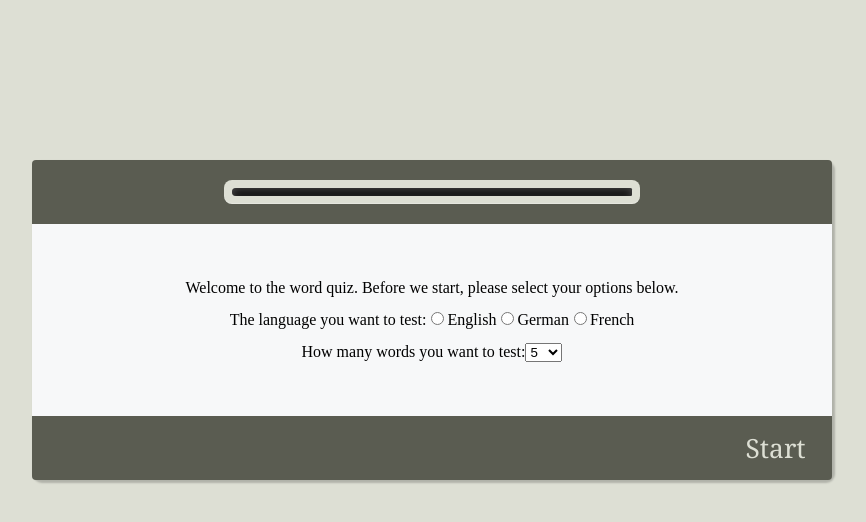
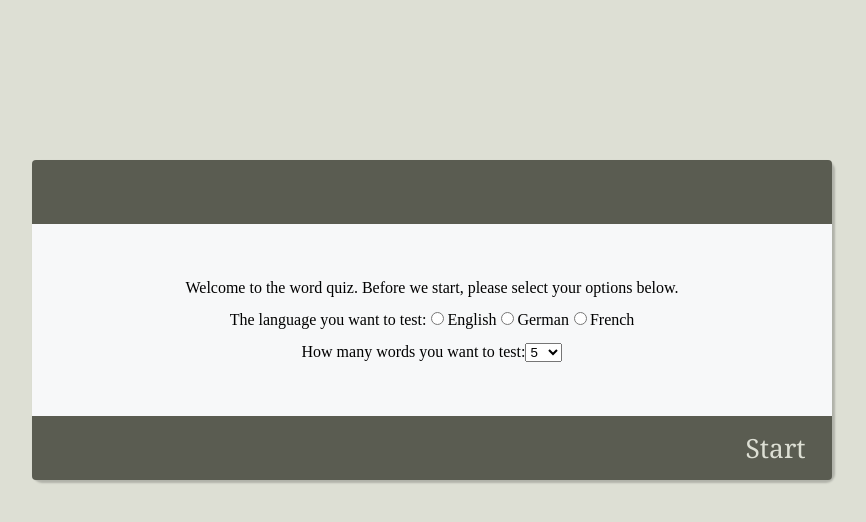
Before and after one commit to HoriaSimu/word-quiz, a React app: page / in a window 1280 px wide. Shown: the whole page, without its empty margins (208-1074 px from the left). Built offline with nearby package versions, Linux system fonts and the light colour scheme; a web font is replaced by a local one.

Commit message:
Lots of fixes and improvements. Quiz is now working from start to end.

```diff
--- a/app.js
+++ b/app.js
@@ -20,13 +20,16 @@ function checkWords(a,b) {
 
 class Header extends React.Component {
   render()  {
-    let progress = this.props.currentWindow * 10;
+    let progress = (this.props.currentWindow / this.props.maxCounter) * 100;
 
     return (
       <div id="progressDiv">
-        <div id="progressBar">
-          <span style={{width: progress + "%"}}></span>
-        </div>
+        {this.props.currentWindow !== "start" &&
+         this.props.currentWindow !== "end" &&
+            <div id="progressBar">
+              <span style={{width: progress + "%"}}></span>
+            </div>
+        }
       </div>
     );
   }
@@ -34,7 +37,7 @@ class Header extends React.Component {
 
 class Image extends React.Component {
   render() {
-    let path = "url('img/" + this.props.currentWindow + ".png')";
+    let path = "url('img/" + this.props.imageID + ".png')";
 
     return (
       <div id="imageDiv" style={{display: "inline-block",
@@ -102,7 +105,8 @@ class Footer extends React.Component {
         {this.props.answerStatus !== "correct" && <a id="checkAnswerButton" onClick={this.checkAnswer.bind(this)}>Check answer</a>}
         <a id="skipQuestionButton" onClick={this.props.skipWord}>
           {this.props.answerStatus !== "correct" && "Skip word"}
-          {this.props.answerStatus === "correct" && "Next word"}
+          {this.props.answerStatus === "correct" && this.props.currentWindow !== this.props.maxCounter && "Next word"}
+          {this.props.answerStatus === "correct" && this.props.currentWindow === this.props.maxCounter && "See results"}
         </a>
       </div>
     );
@@ -123,10 +127,10 @@ class StartScreen extends React.Component {
       }
     }
 
-    this.props.updateSettings(selectedLanguage, selectedNumber);
+    this.props.updateSettings(selectedLanguage, selectedNumber, 0);
   }
 
-  render() { // to set default value for the radio buttons
+  render() {
     return (
       <div id="startScreen">
         <form>
@@ -143,13 +147,29 @@ class StartScreen extends React.Component {
               <option value="5" >{"5"}</option>
               <option value="10">{"10"}</option>
               <option value="15">{"15"}</option>
-              <option value="20">{"20"}</option>
             </select>
           </div>
         </form>
 
         <div id="buttonsDiv">
-          <a id="skipQuestionButton" onClick={this.submitSettings.bind(this)}>{"Start"}</a>
+          <a onClick={this.submitSettings.bind(this)}>{"Start"}</a>
+        </div>
+      </div>
+    );
+  }
+}
+
+class EndScreen extends React.Component {
+  restart() {
+    this.props.updateSettings("english", 5, "start");
+  }
+
+  render() {
+    return (
+      <div id="endScreen">
+        <p>Congratulations, your score is {this.props.score}.</p>
+        <div id="buttonsDiv">
+          <a onClick={this.restart.bind(this)}>{"Restart quiz"}</a>
         </div>
       </div>
     );
@@ -168,10 +188,11 @@ class Window extends React.Component {
     return (
       <div id="window">
         <Header currentWindow={this.props.currentWindow}
+                maxCounter={this.props.maxCounter}
                 answerStatus={this.props.answerStatus} />
         {this.props.currentWindow !== "start" &&
          this.props.currentWindow !== "end" &&
-            <Image currentWindow={this.props.currentWindow} />}
+            <Image imageID={this.props.words[this.props.currentWindow].index} />}
         {this.props.currentWindow !== "start" &&
          this.props.currentWindow !== "end" &&
             <Word word={this.props.words[this.props.currentWindow][this.props.currentLanguage]} />}
@@ -184,6 +205,11 @@ class Window extends React.Component {
                     updateAnswerStatus={this.props.updateAnswerStatus} />}
         {this.props.currentWindow === "start" &&
             <StartScreen updateSettings={this.props.updateSettings} />}
+        {this.props.currentWindow === "end" &&
+            <EndScreen score={this.props.score}
+                       currentLanguage={this.props.currentLanguage}
+                       maxCounter={this.props.maxCounter}
+                       updateSettings={this.props.updateSettings} />}
       </div>
     );
   }
@@ -235,12 +261,75 @@ class Application extends React.Component {
             german: "blume",
             french: "fleur",
             romanian: "floare"
+          },
+          {
+            index: 6,
+            english: "heart",
+            german: "herz",
+            french: "coeur",
+            romanian: "inimă"
+          },
+          {
+            index: 7,
+            english: "bread",
+            german: "brot",
+            french: "pain",
+            romanian: "pâine"
+          },
+          {
+            index: 8,
+            english: "fork",
+            german: "gabel",
+            french: "fourchette",
+            romanian: "furculiță"
+          },
+          {
+            index: 9,
+            english: "cabbage",
+            german: "kohl",
+            french: "chou",
+            romanian: "varză"
+          },
+          {
+            index: 10,
+            english: "mouse",
+            german: "maus",
+            french: "souris",
+            romanian: "șoarece"
+          },
+          {
+            index: 11,
+            english: "table",
+            german: "tisch",
+            french: "table",
+            romanian: "masă"
+          },
+          {
+            index: 12,
+            english: "child",
+            german: "kind",
+            french: "enfant",
+            romanian: "copil"
+          },
+          {
+            index: 13,
+            english: "keyboard",
+            german: "tastatur",
+            french: "clavier",
+            romanian: "tastatură"
+          },
+          {
+            index: 14,
+            english: "mouth",
+            german: "mund",
+            french: "bouche",
+            romanian: "gură"
           }
         ],
         score: 0,
-        currentWindow: "start",
+        currentWindow: "start", // possible states: "start", "end" or a number from 0 to maxCounter
         currentLanguage: "french",
-        maxCounter: 5,
+        maxCounter: 4,
         answerStatus: "unanswered" // possible states: unanswered, correct, incorrect
     };
   }
@@ -254,19 +343,22 @@ class Application extends React.Component {
     }
   }
 
-  updateSettings(language, wordsNumber) {
-    this.setState( { maxCounter: wordsNumber,
+  updateSettings(language, wordsNumber, nextWindow) {
+    this.setState( { maxCounter: wordsNumber-1,
                      currentLanguage: language,
-                     currentWindow: 0} );
+                     currentWindow: nextWindow,
+                     score: 0
+                   } );
   }
 
   skipWord() {
     let inputLetters = document.querySelectorAll('.inputLetter');
 
     if (this.state.currentWindow < this.state.maxCounter) {
-      console.log("Skipping!");
       let temp = this.state.currentWindow + 1;  // maybe use something more elegant here?
       this.setState( { currentWindow: temp });
+    } else {
+      this.setState( { currentWindow: "end" });
     }
 
     for (let i=0; i<= inputLetters.length-1; i++) {
@@ -280,6 +372,7 @@ class Application extends React.Component {
     return (
       <Window score={this.state.score}
               currentWindow={this.state.currentWindow}
+              maxCounter={this.state.maxCounter}
               currentLanguage={this.state.currentLanguage}
               words={this.state.wordlist}
               skipWord={this.skipWord.bind(this)}
--- a/stylesheet.css
+++ b/stylesheet.css
@@ -2,10 +2,10 @@ body {
     background-color: #dddfd4;
 }
 
-@font-face {
+/*@font-face {
     font-family: Pelagiad;
     src: url('misc/Pelagiad.ttf');
-}
+}*/
 
 main {
     width: 60em;
@@ -117,7 +117,7 @@ main {
     border-radius: .25em;
 }
 
-#startScreen {
+#startScreen, #endScreen {
   width: 100%;
 }
 
```
Also changed, not shown: dist/bundle.js, img/10.png (added), img/11.png (added), img/12.png (added), img/13.png (added), img/14.png (added), img/6.png (added), img/7.png (added), img/8.png (added), img/9.png (added).
